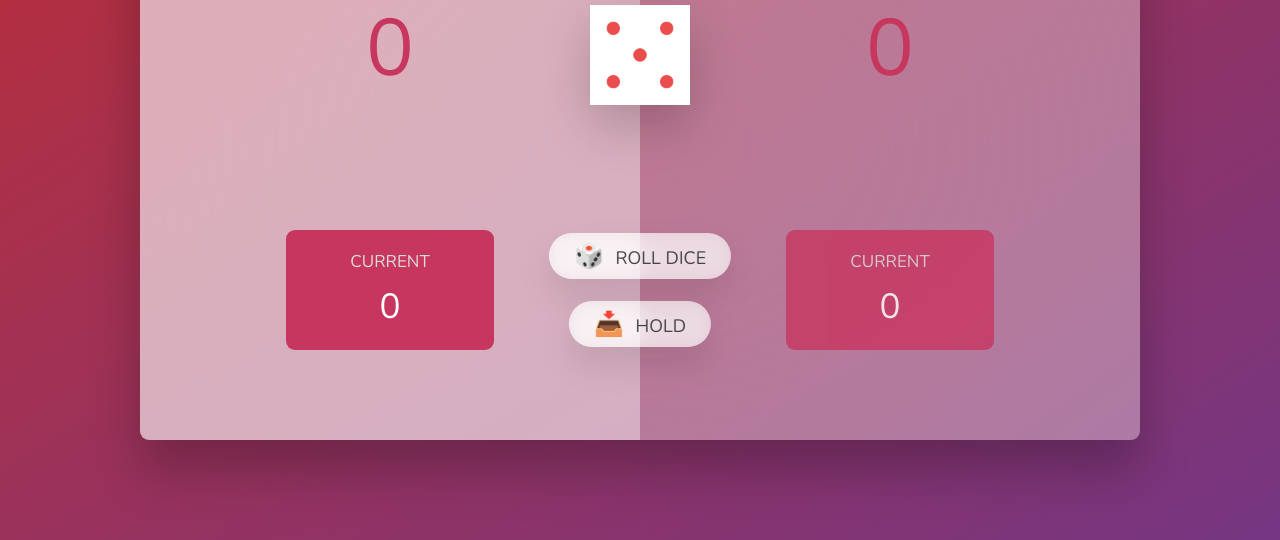
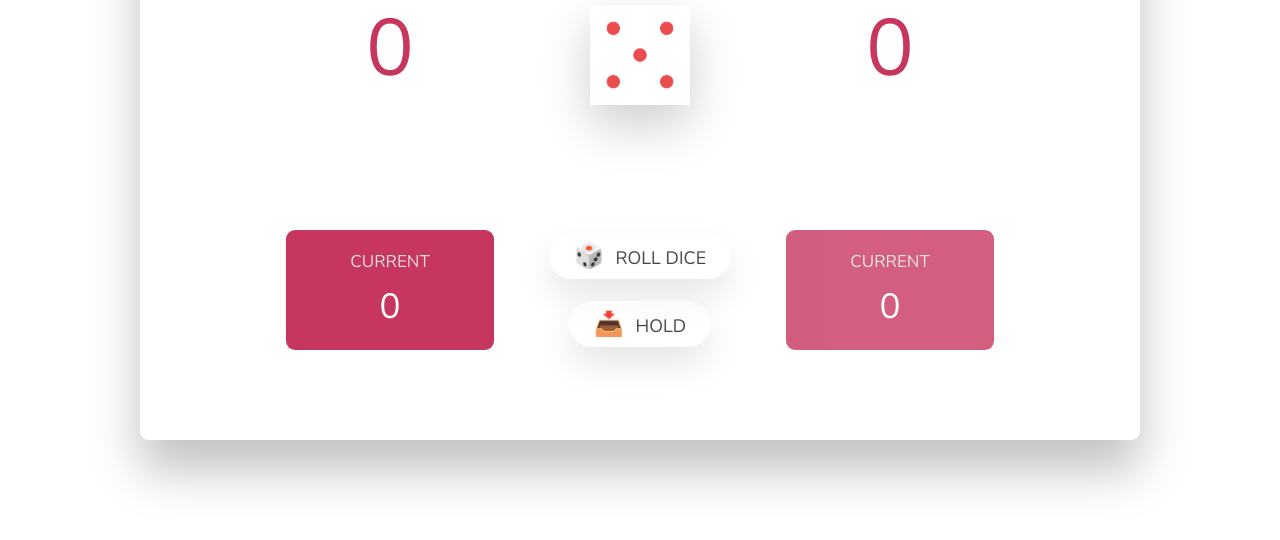
Before and after one commit to Luciano-de-Sousa-Lopes/dice-game, a plain HTML site: page index.html in a window 1280 px wide. Shown: the part 260-800 px from the top of the page. Drawn offline with nearby package versions, Linux system fonts and the light colour scheme.

Commit message:
feat: changed the background color

```diff
--- a/style.css
+++ b/style.css
@@ -16,7 +16,7 @@ body {
   font-weight: 400;
   height: 100vh;
   color: #333;
-  background-image: linear-gradient(to top left, #753682 0%, #bf2e34 100%);
+  /* background-image: linear-gradient(to top left, #753682 0%, #bf2e34 100%); */
   display: flex;
   align-items: center;
   justify-content: center;
```
